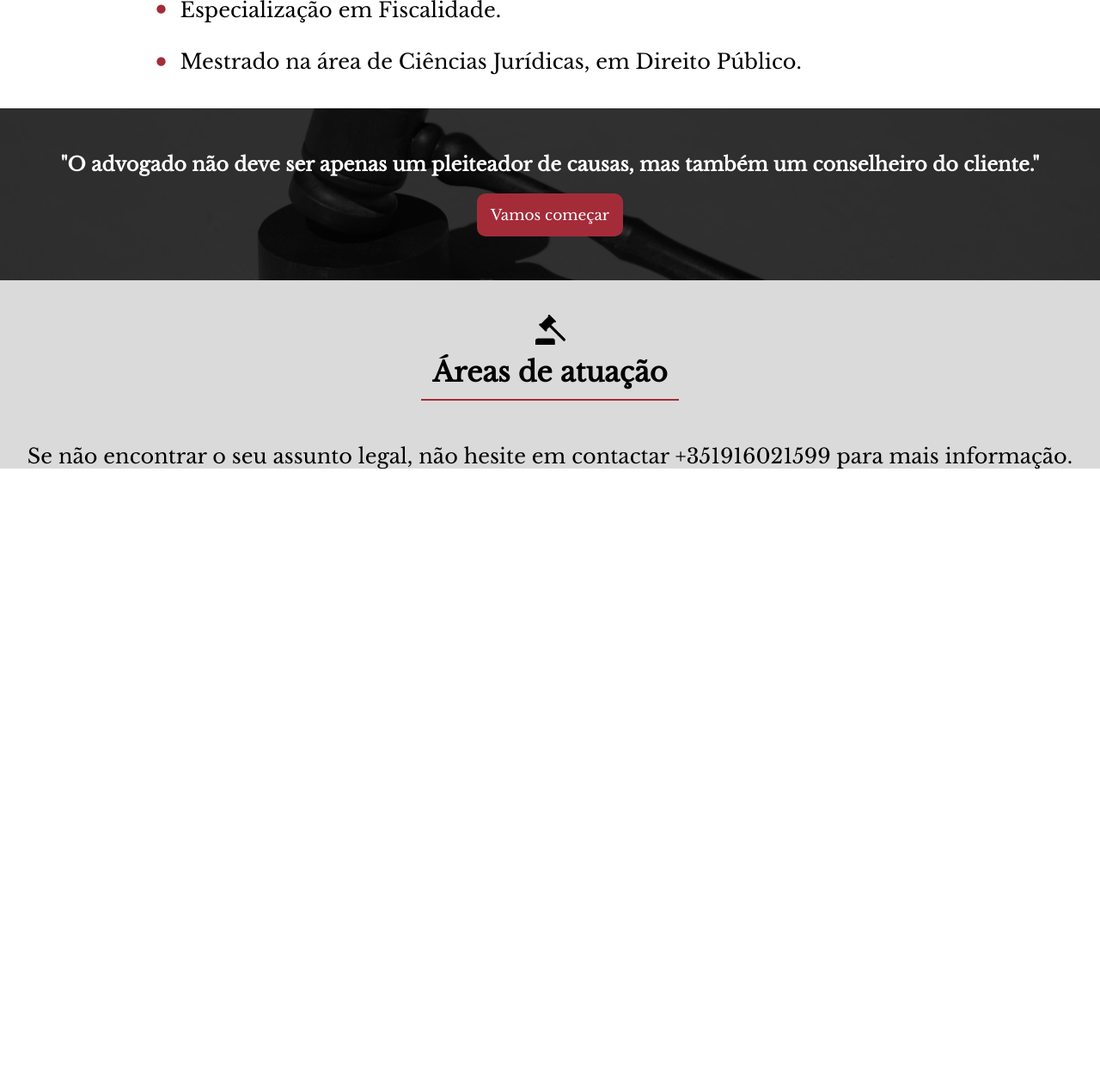
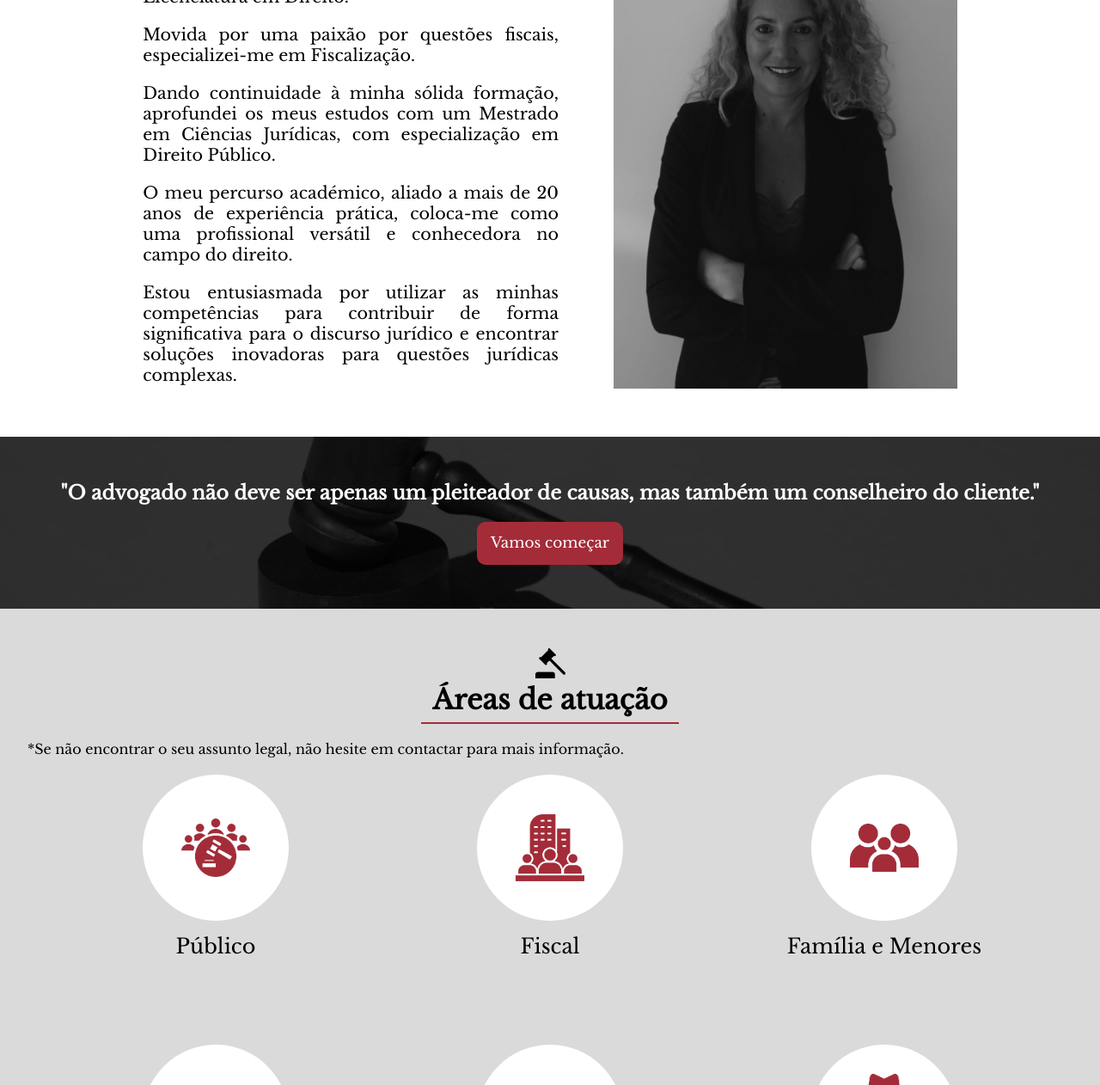
Before and after one commit to iquelli/LeonorBentinho-Website, a Gatsby site: page / in a window 1280 px wide. Shown: the part 1021-2283 px from the top of the page at 86% size. Before the commit the page ends 1606 px from the top, so only its background shows below. Built offline with nearby package versions, Linux system fonts and the light colour scheme; Gatsby itself is replaced by a stand-in of ours.

Commit message:
Add Areas of Practice Section

```diff
--- a/src/components/about.js
+++ b/src/components/about.js
@@ -28,15 +28,13 @@ const About = ({ language }) => {
       <AboutTextSection>
           {aboutText.map((point, index) => (
             <AboutText>
-            <p key={index}>
-              {point}
-            </p>
+              <p key={index}>{point}</p>
             </AboutText>
           ))}
       </AboutTextSection>
 
         <AboutImage>
-          <StaticImage src="../images/big-logo.png" alt="Hero-Image" />
+          <StaticImage src="../images/portrait.jpg" alt="AboutImage" />
         </AboutImage>
 
     </AboutContent>
@@ -46,57 +44,70 @@ const About = ({ language }) => {
 }
 
 const AboutSection = styled.div`
- display: flex;
- flex-direction: column;
- justify-content: space-between;
-`
+  display: flex;
+  flex-direction: column;
+  justify-content: space-between;
+`;
 
 const AboutTitleSection = styled.div`
   display: flex;
   flex-direction: column;
   align-items: center;
-  justify-content: space-between;
+  justify-content: space-evenly;
   height: 100px;
-`
+`;
 
 const AboutContent = styled.div`
   display: flex;
+  flex-wrap: wrap;
   flex-direction: row;
   justify-content: space-evenly;
-  margin-top: 50px;
-`
+  margin-top: 2%;
+  margin-right: 8%;
+  margin-left: 8%;
+`;
 
 const Line = styled.div`
   width: 300px;
   height: 2px;
-  background-color: #A42C39;
-`
+  background-color: #a42c39;
+
+  @media screen and (max-width: 900px) {
+    width: 150px;
+    align-self: center;
+  }
+`;
 
 const AboutTextSection = styled.div`
   display: flex;
   flex-direction: column;
-  justify-content: space-between;
-  height: 150px;
-`
+  width: 45%;
+
+  @media screen and (max-width: 900px) {
+    width: 90%;
+    align-self: center;
+  }
+`;
 
 const AboutText = styled.div`
+  font-size: 0.8em;
+  text-align: justify;
   position: relative;
-  margin-left: 30px; /* Adjust the spacing between the bullet point and text */
-  padding-left: 30px; /* Adjust the spacing between the bullet point and text */
+  margin-bottom: 20px;
 
-  &::before {
-    content: "\\2022"; /* Unicode character for bullet point (•) */
-    position: absolute;
-    left: 0;
-    top: 50%;
-    transform: translateY(-50%);
-    color: #A42C39;
-    font-size: 2.1em; /*  Bullet point size */
+  @media screen and (max-width: 900px) {
+    font-size: 0.6em;
   }
-`
+`;
 
 const AboutImage = styled.div`
+  width: 400px;
+  align-self: center;
+  align-content: center;
 
-`
+  @media screen and (max-width: 900px) {
+    width: 250px;
+  }
+`;
 
 export default About
--- a/src/components/contact.js
+++ b/src/components/contact.js
@@ -0,0 +1,16 @@
+import React from "react";
+import { StaticImage } from "gatsby-plugin-image"
+import styled from "styled-components"
+
+const Contact = ({ language }) => {
+
+  return (
+    <div></div>
+  )
+}
+
+const ContactContainer = styled.div`
+
+`
+
+export default Contact
--- a/src/components/header.js
+++ b/src/components/header.js
@@ -17,6 +17,7 @@ const Header = ({ language, toggleLanguage }) => {
   const menuItems = language === "pt" ? menuData : menuDataEnglish;
 
   return (
+    <NavContainer>
       <Nav>
         <ImageLogo>
           <StaticImage src="../images/big-logo.png" alt="Logo" />
@@ -35,7 +36,7 @@ const Header = ({ language, toggleLanguage }) => {
           </NavLink>
         </NavMenu>
       </Nav>
-  )
+    </NavContainer> )
 }
 
 const LanguageToggle = styled.div`
@@ -53,13 +54,21 @@ const ImageLogo = styled.div`
   }
 `
 
-const Nav = styled.nav`
+const NavContainer = styled.div`
+
+`
+
+const Nav = styled.div`
   height: 80px;
   display: flex;
   justify-content: space-between;
   padding: 0.5rem calc((100vw - 1300px) / 2);
   z-index: 100;
-  position: relative;
+  top: 0;
+  position: fixed;
+  width: 100%;
+  background-color: white;
+  box-shadow: 0px 4px 6px rgba(0, 0, 0, 0.1);
 
   @media screen and (max-width: 768px) {
     height: 60px;
--- a/src/components/hero.js
+++ b/src/components/hero.js
@@ -25,7 +25,7 @@ const Hero = ({ language }) => {
   return (
     <HeroContainer>
 
-        <StaticImage src="../images/justice-lady.png" alt="Hero-Image" />
+        <StaticImage src="../images/justice-lady.png" alt="Hero-Image" style={{ width: "100%", height: "100%", marginTop: "60px",}}/>
 
         <OverlayContent>
 
@@ -48,11 +48,6 @@ const HeroContainer = styled.div`
   align-items: center;
   text-align: center;
   background-color: grey;
-`
-const Image = styled(StaticImage)`
-  width: 100%;
-  height: 100%;
-  object-fit: cover; /* Ensure the image covers the entire container */
 `
 
 const OverlayContent = styled.div`
--- a/src/components/layout.js
+++ b/src/components/layout.js
@@ -12,6 +12,7 @@ import Hero from "./hero"
 import About from "./about"
 import Quote from "./quote"
 import Service from "./service";
+import Contact from "./contact";
 import { GlobalStyle } from "./styles/global-styles"
 import styled from "styled-components"
 
@@ -25,7 +26,7 @@ const Layout = ({ children }) => {
   return (
     <>
       <GlobalStyle />
-      <Header language={language} toggleLanguage={toggleLanguage} />
+      <Header language={language} toggleLanguage={toggleLanguage}/>
       <Hero language={language}/>
       <SpaceBetween></SpaceBetween>
       <About language={language}/>
@@ -33,6 +34,8 @@ const Layout = ({ children }) => {
       <Quote language={language}/>
       <SpaceBetween style={{ backgroundColor: 'rgba(136, 134, 132, 0.3)' }}></SpaceBetween>
       <Service language={language}/>
+      <SpaceBetween></SpaceBetween>
+      <Contact language={language} />
       <SpaceBetween></SpaceBetween>
       <main>{children}</main>
     </>
--- a/src/components/quote.js
+++ b/src/components/quote.js
@@ -31,11 +31,21 @@ const QuoteText = styled.h1`
   color: white;
   font-size: 1.4em;
   margin-bottom: 20px;
+  width: 95%;
+
+  @media screen and (max-width: 768px) {
+    font-size: 1em;
+  }
 `
 
 const QuoteButton = styled.button`
   width: 170px;
   height: 50px;
+
+  @media screen and (max-width: 768px) {
+    width: 110px;
+    height: 40px;
+  }
 `
 
 export default Quote
--- a/src/components/service.js
+++ b/src/components/service.js
@@ -4,15 +4,33 @@
  * Mobile and Desktop visualization is implemented.
  */
 
-import React, { useState } from "react";
+import React from "react";
 import { StaticImage } from "gatsby-plugin-image"
 import styled from "styled-components"
 import * as serviceData from "../data/service-data"
+
+import publicImage from "../images/public.png";
+import businessImage from "../images/business.png";
+import familyImage from "../images/family.png";
+import suitcaseImage from "../images/suitcase.png";
+import disputeImage from "../images/dispute.png";
+import criminalImage from "../images/criminal.png";
+
+const servicesImages = [
+  publicImage,
+  businessImage,
+  familyImage,
+  suitcaseImage,
+  disputeImage,
+  criminalImage,
+];
 
 const Service = ({ language }) => {
 
   const title = serviceData.serviceTitleData[language];
   const helptext = serviceData.serviceHelpData[language];
+  const services = serviceData.servicesAvailable[language];
+
 
   return (
 
@@ -23,7 +41,18 @@ const Service = ({ language }) => {
         <Line></Line>
       </ServiceTitleSection>
 
-      <HelpText> {helptext} </HelpText>
+      <HelpText> *{helptext} </HelpText>
+
+      <ServicesContainer>
+        {services.map((point, index) => (
+              <Services  key={index}>
+                <CircularImageContainer>
+                  <CircularImage src={servicesImages[index]} alt="Hero-Image" />
+                </CircularImageContainer>
+                <p>{point}</p>
+              </Services>
+          ))}
+      </ServicesContainer>
 
     </ServiceSection>
   )
@@ -40,19 +69,81 @@ const ServiceTitleSection = styled.div`
   display: flex;
   flex-direction: column;
   align-items: center;
-  justify-content: space-between;
+  justify-content: space-evenly;
   height: 100px;
-  margin-bottom: 50px;
+
+  @media screen and (max-width: 768px) {
+    justify-content: space-evenly;
+  }
 `
 
 const Line = styled.div`
   width: 300px;
   height: 2px;
   background-color: #A42C39;
+
+  @media screen and (max-width: 768px) {
+    width: 190px;
+  }
 `
 
 const HelpText = styled.p`
   align-self: center;
+  font-size: 16px;
+  width: 95%;
+  margin-top: 1%;
+
+  @media screen and (max-width: 768px) {
+    font-size: 10px;
+  }
+`
+
+const ServicesContainer = styled.div`
+  display: flex;
+  flex-wrap: wrap;
+  align-items: center;
+  align-self: center;
+  justify-content: space-between;
+  margin-top: 20px;
+`
+
+const Services = styled.div`
+ flex-grow: 1;
+ width: 33%;
+ display: flex;
+ flex-direction: column;
+ align-items: center;
+ margin-bottom: 100px;
+
+ @media screen and (max-width: 768px) {
+    font-size: 8px;
+    margin-bottom: 40px;
+  }
+`
+
+const CircularImageContainer = styled.div`
+  width: 170px;
+  height: 170px;
+  border-radius: 50%;
+  overflow: hidden;
+  margin-bottom: 15px; /* Adjust as needed */
+  background-color: white;
+  display: flex;
+  align-items: center;
+  justify-content: center;
+
+  @media screen and (max-width: 768px) {
+    width: 100px;
+    height: 100px;
+  }
+`;
+
+const CircularImage = styled.img`
+  width: 80px;
+
+  @media screen and (max-width: 768px) {
+    width: 40px;
+  }
 `
 
 export default Service
--- a/src/data/about-data.js
+++ b/src/data/about-data.js
@@ -1,12 +1,18 @@
 const aboutTextData = {
-  en: ["Bachelor's Degree in Law.",
-       "Specialization in Fiscalization.",
-       "Master's Degree in Legal Sciences, in Public Law."
+  en: ["I am a dedicated professional with a strong foundation in legal studies.",
+       "My academic journey began with a Bachelor's Degree in Law.",
+       "Driven by a passion for fiscal matters, I pursued a specialization in Fiscalization.",
+       "Building upon my solid foundation, I furthered my education with a Master's Degree in Legal Sciences, specializing in Public Law.",
+       "My educational background, coupled with more than 20 years of practical experience, positions me as a versatile and knowledgeable professional in the field of law.",
+       "I am enthusiastic about leveraging my skills to contribute meaningfully to legal discourse and finding innovative solutions to complex legal issues."
   ],
-  pt: ["Licenciatura em Direito.",
-      "Especialização em Fiscalidade.",
-      "Mestrado na área de Ciências Jurídicas, em Direito Público."
-  ],
+  pt: ["Sou uma profissional dedicada com uma sólida formação em estudos jurídicos.",
+     "A minha jornada académica começou com uma Licenciatura em Direito.",
+     "Movida por uma paixão por questões fiscais, especializei-me em Fiscalização.",
+     "Dando continuidade à minha sólida formação, aprofundei os meus estudos com um Mestrado em Ciências Jurídicas, com especialização em Direito Público.",
+     "O meu percurso académico, aliado a mais de 20 anos de experiência prática, coloca-me como uma profissional versátil e conhecedora no campo do direito.",
+     "Estou entusiasmada por utilizar as minhas competências para contribuir de forma significativa para o discurso jurídico e encontrar soluções inovadoras para questões jurídicas complexas."
+  ]
 }
 
 const aboutTitleData = {
--- a/src/data/service-data.js
+++ b/src/data/service-data.js
@@ -4,8 +4,28 @@ const serviceTitleData = {
 };
 
 const serviceHelpData = {
-  en: "If you don't find the legal topic you're looking for, feel free to contact +351916021599 for further information.",
-  pt: "Se não encontrar o seu assunto legal, não hesite em contactar +351916021599 para mais informação."
+  en: "If you don't find the legal topic you're looking for, feel free to contact for further information.",
+  pt: "Se não encontrar o seu assunto legal, não hesite em contactar para mais informação."
 };
 
-export {serviceTitleData, serviceHelpData} ;
+const servicesAvailable = {
+  en: ["Público",
+    "Fiscal",
+    "Família e Menores",
+    "Laboral",
+    "Resolução de Litígios",
+    "Penal",
+  ],
+  pt: ["Público",
+    "Fiscal",
+    "Família e Menores",
+    "Laboral",
+    "Resolução de Litígios",
+    "Penal",
+  ]
+};
+
+const servicesImages = ["../images/public.png", "../images/business.png", "../images/family.png",
+                        "../images/suitcase.png", "../images/dispute.png", "../images/criminal.png"];
+
+export {serviceTitleData, serviceHelpData, servicesAvailable, servicesImages};
```
Also changed, not shown: src/images/business.png (added), src/images/criminal.png (added), src/images/dispute.png (added), src/images/family.png (added), src/images/portrait.jpg (added), src/images/public.png (added), src/images/suitcase.png (added). Lines whose indentation alone changed are shown as unchanged.
